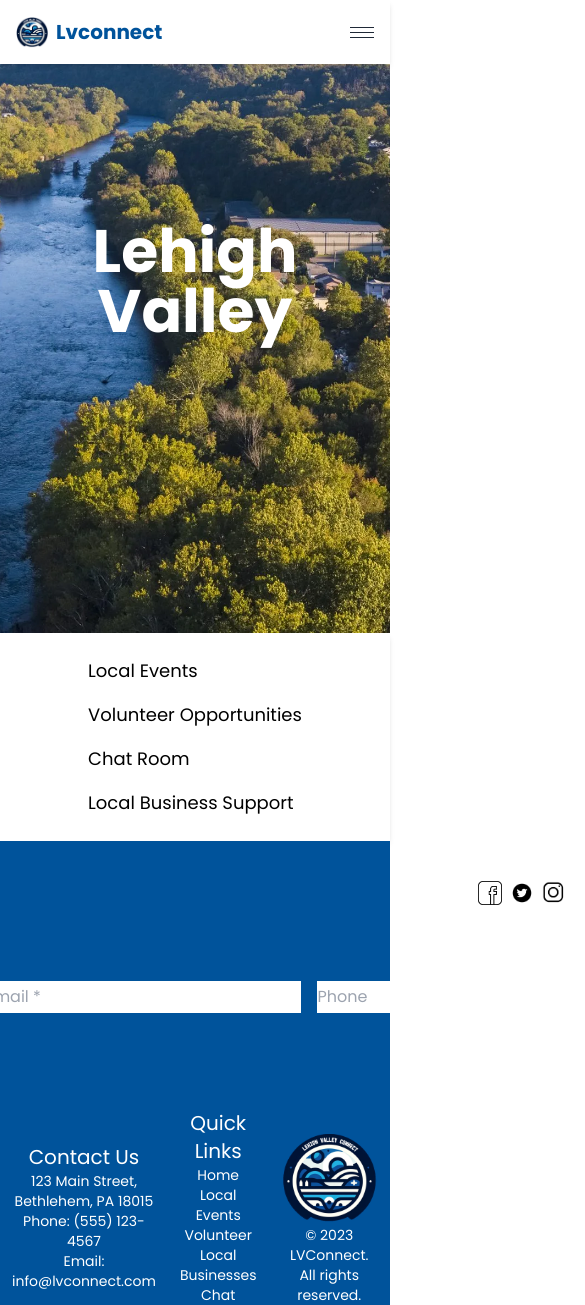
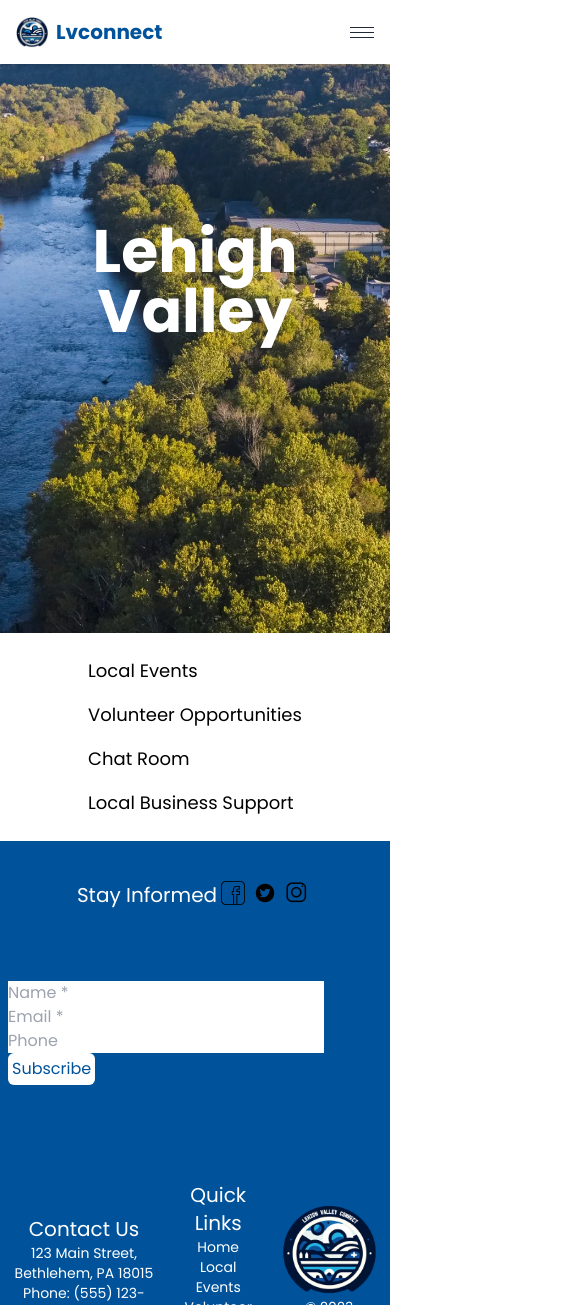
Before and after one commit to anvu21/lv-connect, a React (Vite) app in the folder frontend/webpage/: page /main in a window 390 px wide. Shown: the top 1305 px of the page, 585 px wide, since content can reach past the window. Built offline with nearby package versions, Linux system fonts and the light colour scheme; the HTML template or start-up script is replaced by a standard one.

Commit message:
Make footer more responsive

```diff
--- a/frontend/webpage/src/component/Footer.jsx
+++ b/frontend/webpage/src/component/Footer.jsx
@@ -11,7 +11,7 @@ const Footer = (props) => {
   return (
     <>
     <footer className="flex flex-col justify-around items-center m-0 text-white py-5" style={{position:"absolute", left:0, right:0, backgroundColor:"#00539b"}}>
-      <div className='flex justify-between py-5' style={{width:"750px"}}>
+      <div className='flex justify-between py-5 flex-wrap' style={{minWidth:"50vw", maxWidth: "750px"}}>
         <h3 className='text-xl'>Stay Informed</h3>
         <div className="flex">
           <a href="https://www.facebook.com"><img className='w-6 mx-1' src={Facebook} alt="facebook" /></a>
@@ -19,7 +19,7 @@ const Footer = (props) => {
           <a href="https://www.instagram.com"><img className='w-6 mx-1' src={Instagram} alt="instagram" /></a>
         </div>
       </div>
-      <div className='flex my-8 py-5' style={{color:"#00539b"}}>
+      <div className='flex my-8 py-5 flex-wrap' style={{color:"#00539b"}}>
         <input className='mx-2' required placeholder='Name *' />
         <input className='mx-2' required placeholder='Email *' />
         <input className='mx-2' placeholder='Phone' />
```
